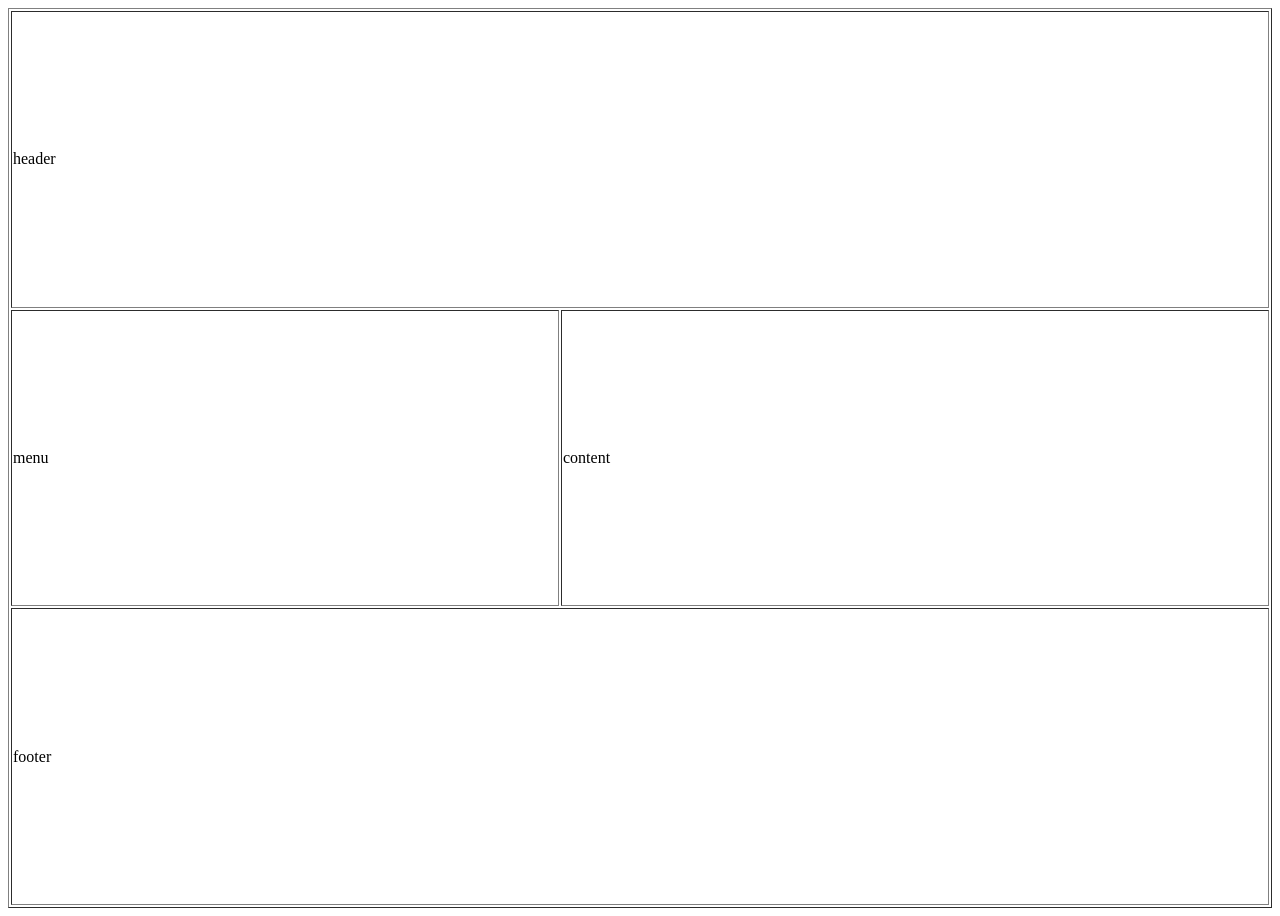
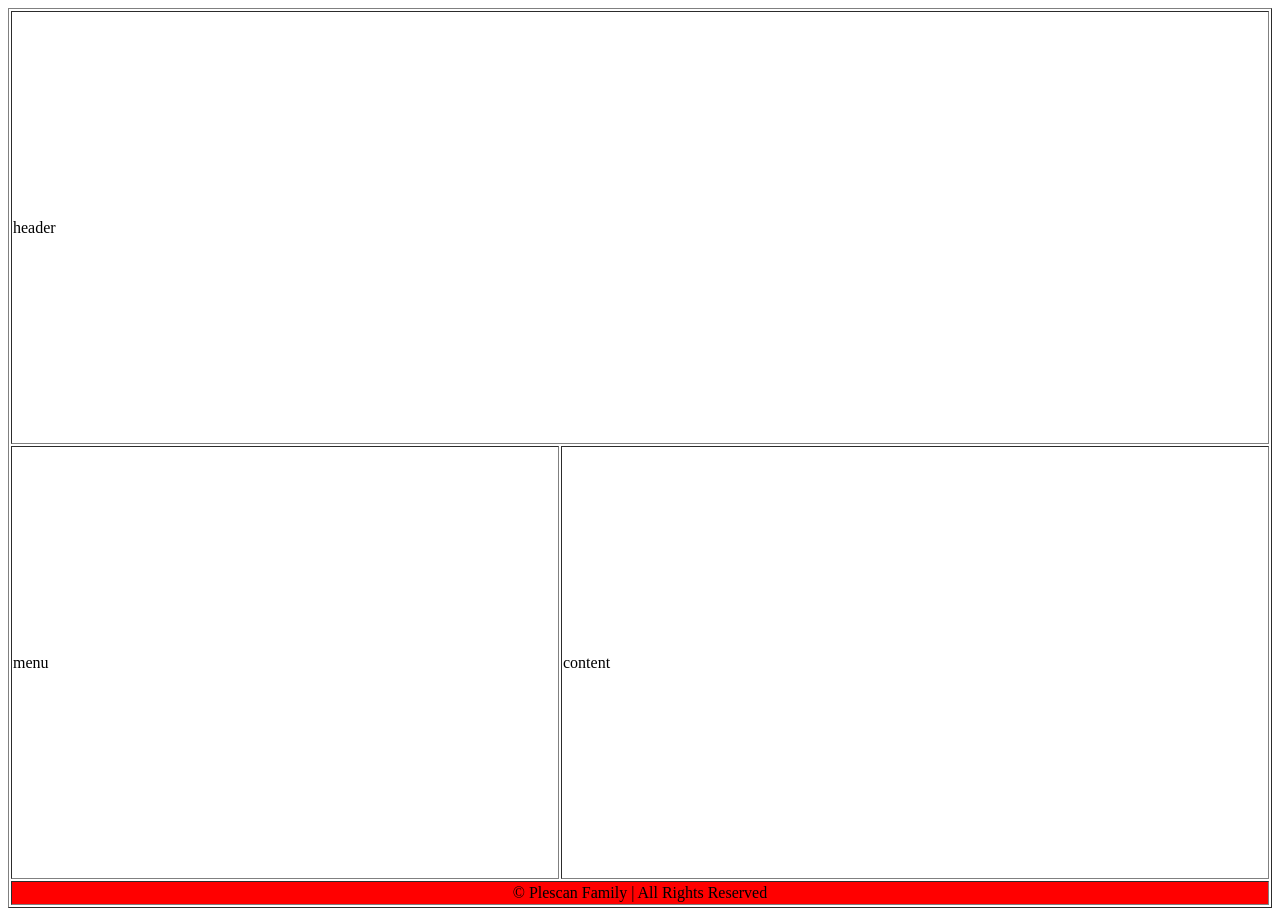
Before and after one commit to Dagrid/dogs, a plain HTML site: page index.html in a window 1280 px wide. Drawn offline with Linux system fonts and the light colour scheme.

Commit message:
footer, initial version

```diff
--- a/index.html
+++ b/index.html
@@ -27,7 +27,11 @@
 
 
 		</td><td>content</td></tr>
-	<tr><td colspan="2">footer</td></tr>
+	<tr>
+		<td colspan="2" bgcolor="red" align="center" style="height:20px;">
+			&#169; Plescan Family | All Rights Reserved
+		</td>
+	</tr>
 </table>
 </body>
 </html>
```
